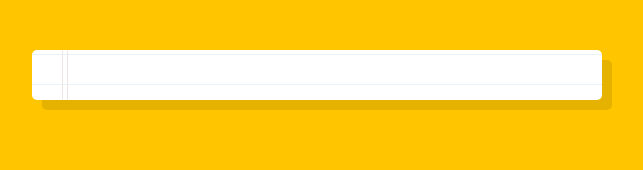
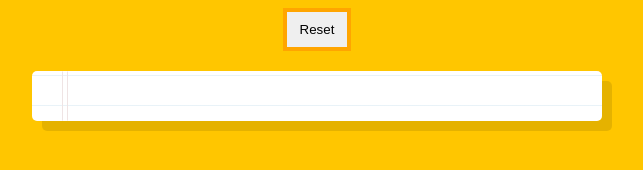
Before and after one commit to JaiBh/speech-recognition, a website: page index.html in a window 1280 px wide. Shown: the whole page, without its empty margins (323-966 px from the left). Drawn offline with Linux system fonts and the light colour scheme.

Commit message:
reset button

```diff
--- a/index.html
+++ b/index.html
@@ -5,7 +5,7 @@
   <title>Speech Detection</title>
 </head>
 <body>
-
+  <button class="reset">Reset</button>
   <div class="words" contenteditable>
   </div>
 
@@ -14,7 +14,7 @@
 
 const recognition = new SpeechRecognition();
   recognition.interimResults = true;
-  recognition.lang = 'en-US';
+  recognition.lang = 'en-Uk';
 
   let p = document.createElement('p');
   const words = document.querySelector('.words');
@@ -31,6 +31,10 @@ const recognition = new SpeechRecognition();
       p = document.createElement("p")
       words.appendChild(p)
     }
+})
+const reset = document.querySelector(".reset")
+reset.addEventListener("click", function(){
+  words.textContent = "";
 })
 
 recognition.addEventListener('end', recognition.start);
@@ -53,6 +57,7 @@ recognition.start();
     .words {
       max-width: 500px;
       margin: 50px auto;
+      margin-top: 20px;
       background: white;
       border-radius: 5px;
       box-shadow: 10px 10px 0 rgba(0,0,0,0.1);
@@ -77,6 +82,13 @@ recognition.start();
       border: 1px solid;
       border-color: transparent #efe4e4;
     }
+    .reset{
+      display: grid;
+      background-color: none;
+      border: solid 4px orange;
+      padding: 1rem 1.25rem;
+      margin: 0 auto;
+    }
   </style>
 
 </body>
```
